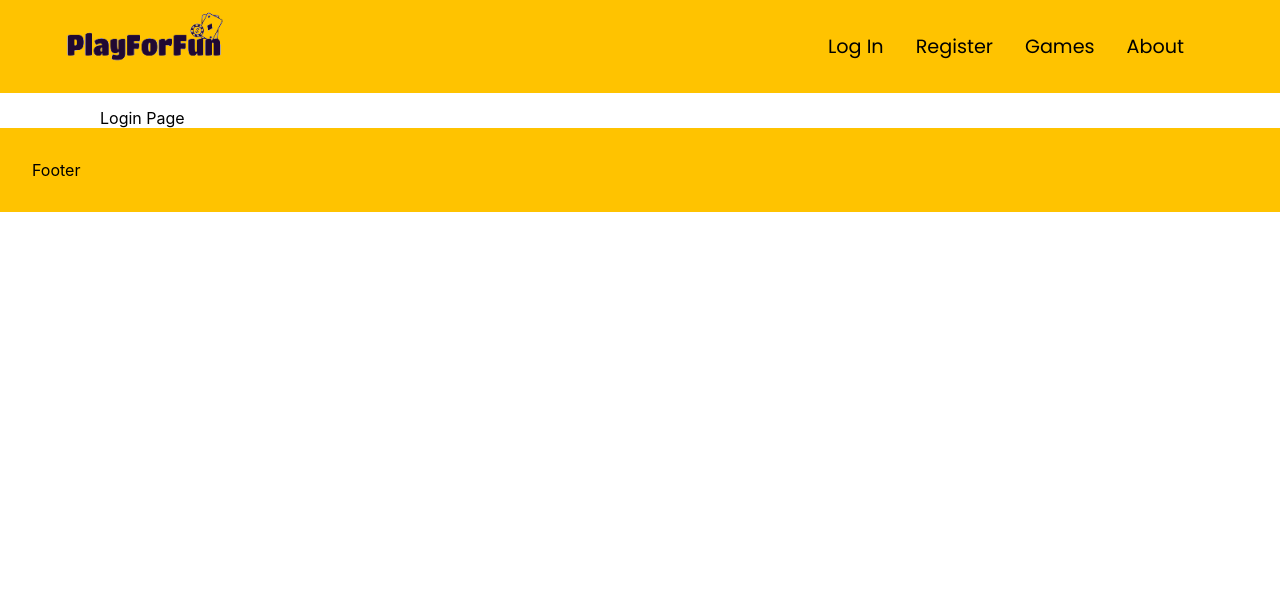
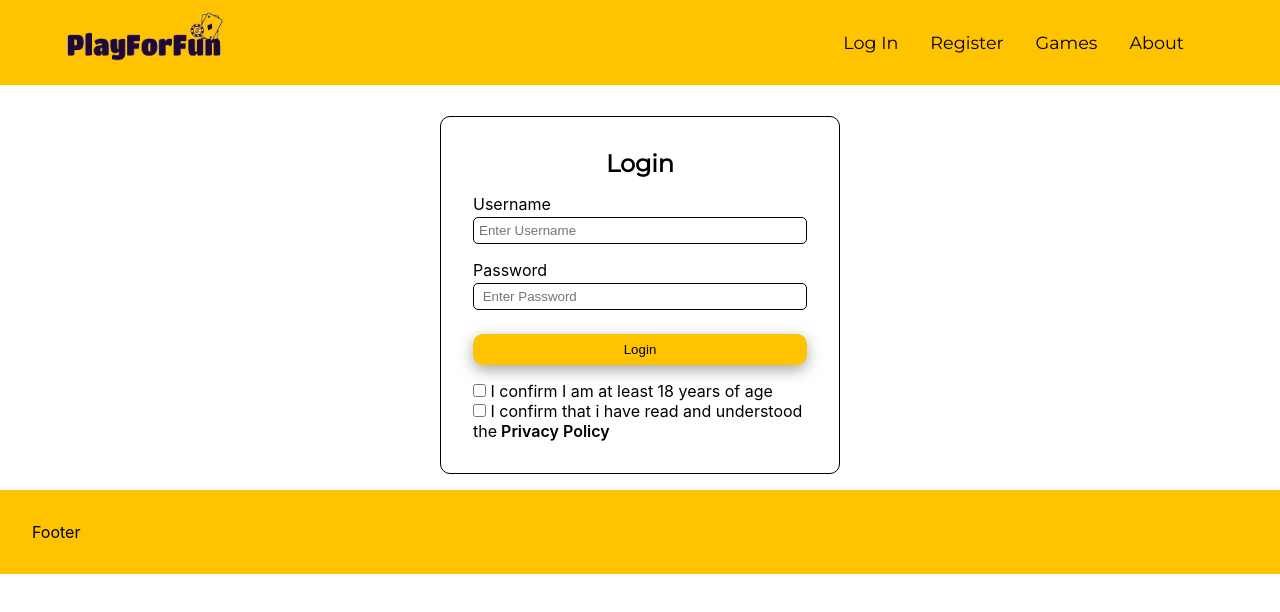
Before and after one commit to malmbergtim/CasinoProject, a React (Create React App) app: page /login in a window 1280 px wide. Shown: the top 612 px of the page. Built offline with nearby package versions, Linux system fonts and the light colour scheme.

Commit message:
added styling for login view

```diff
--- a/public/index.html
+++ b/public/index.html
@@ -26,6 +26,12 @@
     <link rel="preconnect" href="https://fonts.gstatic.com" crossorigin />
     <link
       href="https://fonts.googleapis.com/css2?family=Poppins&display=swap"
+      rel="stylesheet"
+    />
+    <link rel="preconnect" href="https://fonts.googleapis.com" />
+    <link rel="preconnect" href="https://fonts.gstatic.com" crossorigin />
+    <link
+      href="https://fonts.googleapis.com/css2?family=Open+Sans&display=swap"
       rel="stylesheet"
     />
     <!--
--- a/src/Views/Login.tsx
+++ b/src/Views/Login.tsx
@@ -1,10 +1,101 @@
+import { BlockList } from "net";
+import styled from "styled-components";
+
+const FlexContainer = styled.section`
+  display: flex;
+  align-items: center;
+  justify-content: center;
+`;
+
+const Container = styled.div`
+  width: 400px;
+  border: 1px solid black;
+  margin: 1rem;
+  padding: 2em;
+  border-radius: 10px;
+`;
+
+const Form = styled.form`
+  display: block;
+`;
+
+const Input = styled.input`
+  width: 100%;
+  margin-top: 0.2rem;
+  margin-bottom: 1rem;
+  border: 1px solid black;
+  appearance: none;
+
+  border-radius: 5px;
+  padding: 5px;
+`;
+
+const Button = styled.button`
+  margin-top: 0.5rem;
+  width: 100%;
+  background: #ffc300;
+  border: none;
+  box-shadow: rgba(0, 0, 0, 0.35) 0px 5px 15px;
+  font-family: inherit
+  font-size: 2rem;
+  cursor: pointer;
+  padding: 0.6em;
+  border-radius: 10px;
+`;
+
+const CheckBoxContainer = styled.div`
+  margin-top: 1rem;
+  display: flex;
+  flex-direction: column;
+`;
+const CheckBoxItem = styled.div``;
+
+const Checkbox = styled.input``;
+
 const Login = () => {
-    return(
-        <>
-        <div>Login Page</div>
-        </>
-    )
-}
-
+  return (
+    <>
+      <FlexContainer>
+        <Container>
+          <h2
+            style={{
+              textAlign: "center",
+              marginBottom: "1rem",
+              fontFamily: "montserrat",
+            }}
+          >
+            Login
+          </h2>
+          <Form>
+            <label style={{ marginTop: "1rem" }}>Username</label>
+            <Input type="text" placeholder="Enter Username" />
+            <label style={{ marginTop: "1rem" }} placeholder="Username">
+              Password
+            </label>
+            <Input type="text" placeholder=" Enter Password" />
+            <Button type="submit">Login</Button>
+            <CheckBoxContainer>
+              <CheckBoxItem>
+                <Checkbox type="checkbox"></Checkbox>
+                <label htmlFor="">
+                  {" "}
+                  I confirm I am at least 18 years of age
+                </label>
+              </CheckBoxItem>
+              <CheckBoxItem>
+                <Checkbox type="checkbox"></Checkbox>
+                <label htmlFor="">
+                  {" "}
+                  I confirm that i have read and understood the
+                  <span style={{ fontWeight: "600" }}> Privacy Policy</span>
+                </label>
+              </CheckBoxItem>
+            </CheckBoxContainer>
+          </Form>
+        </Container>
+      </FlexContainer>
+    </>
+  );
+};
 
 export default Login;
--- a/src/components/Navbar.tsx
+++ b/src/components/Navbar.tsx
@@ -29,8 +29,8 @@ const LinkStyle: CSS.Properties = {
   cursor: "pointer",
   textDecoration: "none",
   marginRight: "2rem",
-  fontSize: "1.2rem",
-  fontFamily: "Poppins",
+  fontSize: "1.1rem",
+  fontFamily: "Montserrat",
 };
 
 const Navbar = () => {
--- a/src/index.css
+++ b/src/index.css
@@ -11,6 +11,7 @@ body {
     sans-serif;
   -webkit-font-smoothing: antialiased;
   -moz-osx-font-smoothing: grayscale;
+  height: 100vh;
 }
 
 code {
```
